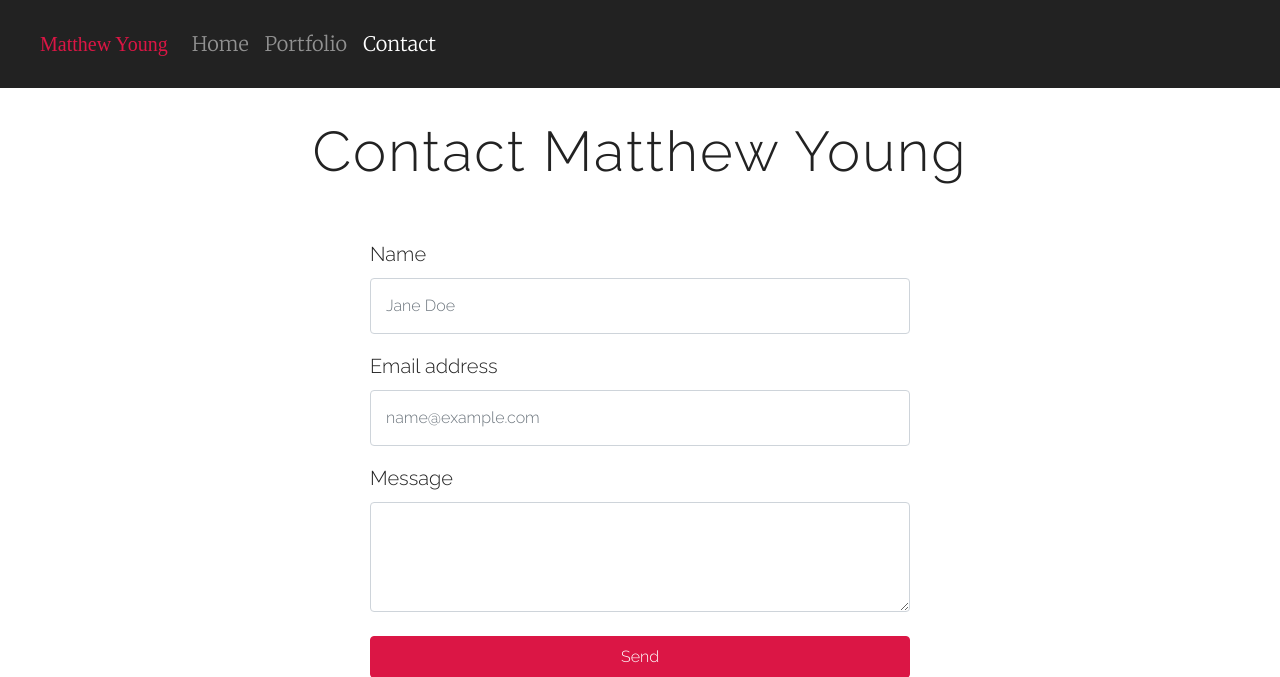
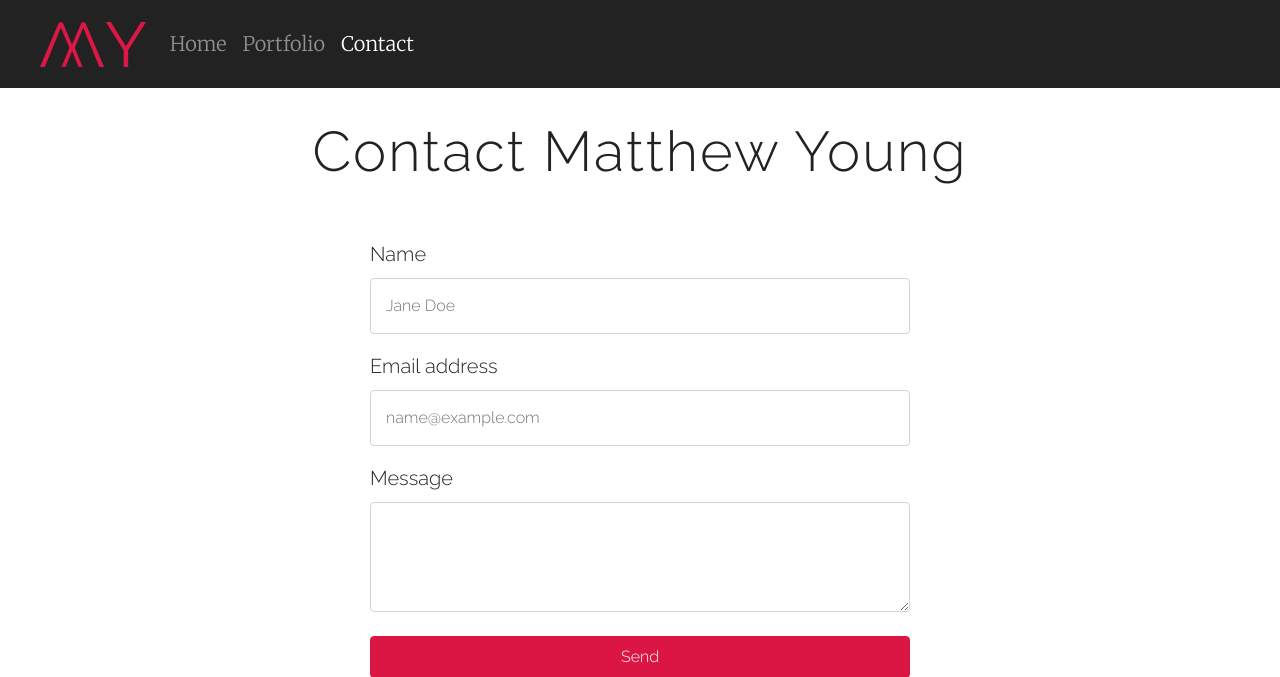
Before and after one commit to mmyoung979/mattmyoung, a Django app: page /contact/ in a window 1280 px wide. Shown: the top 677 px of the page. Run offline with Django 3.2, Linux system fonts and the light colour scheme; some libraries are stand-ins or nearby versions.

Commit message:
Update navbar logo

```diff
--- a/mattmyoung/templates/navbar.html
+++ b/mattmyoung/templates/navbar.html
@@ -2,7 +2,7 @@
 
 <nav class="navbar navbar-expand-lg navbar-dark">
   <a href="{% url 'home' %}">
-    <span class="highlight mr-3">Matthew Young</span>
+    <img class="mr-3" height="45px" src="{% static 'img/mattmyoung_logo.svg' %}" />
   </a>
   <button class="navbar-toggler" type="button" data-trigger="#main_nav">
     <span class="navbar-toggler-icon"></span>
```
